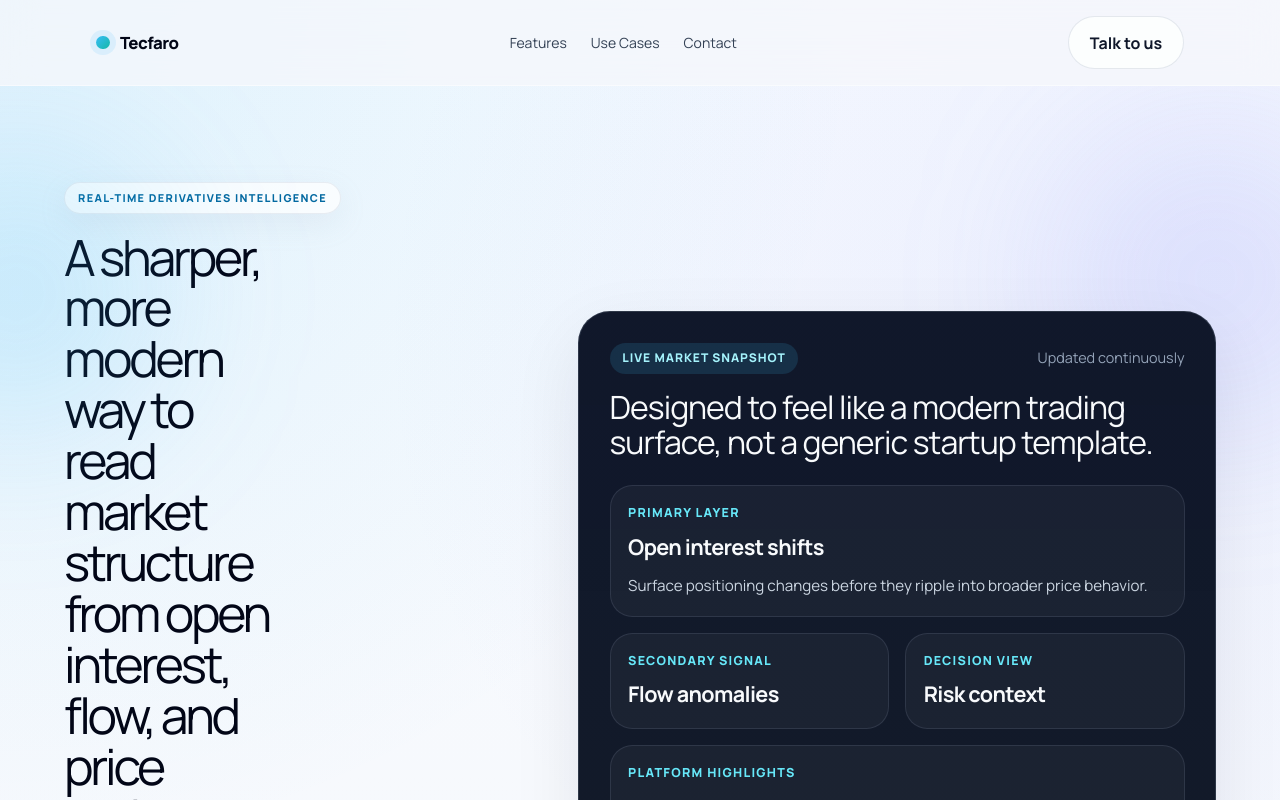
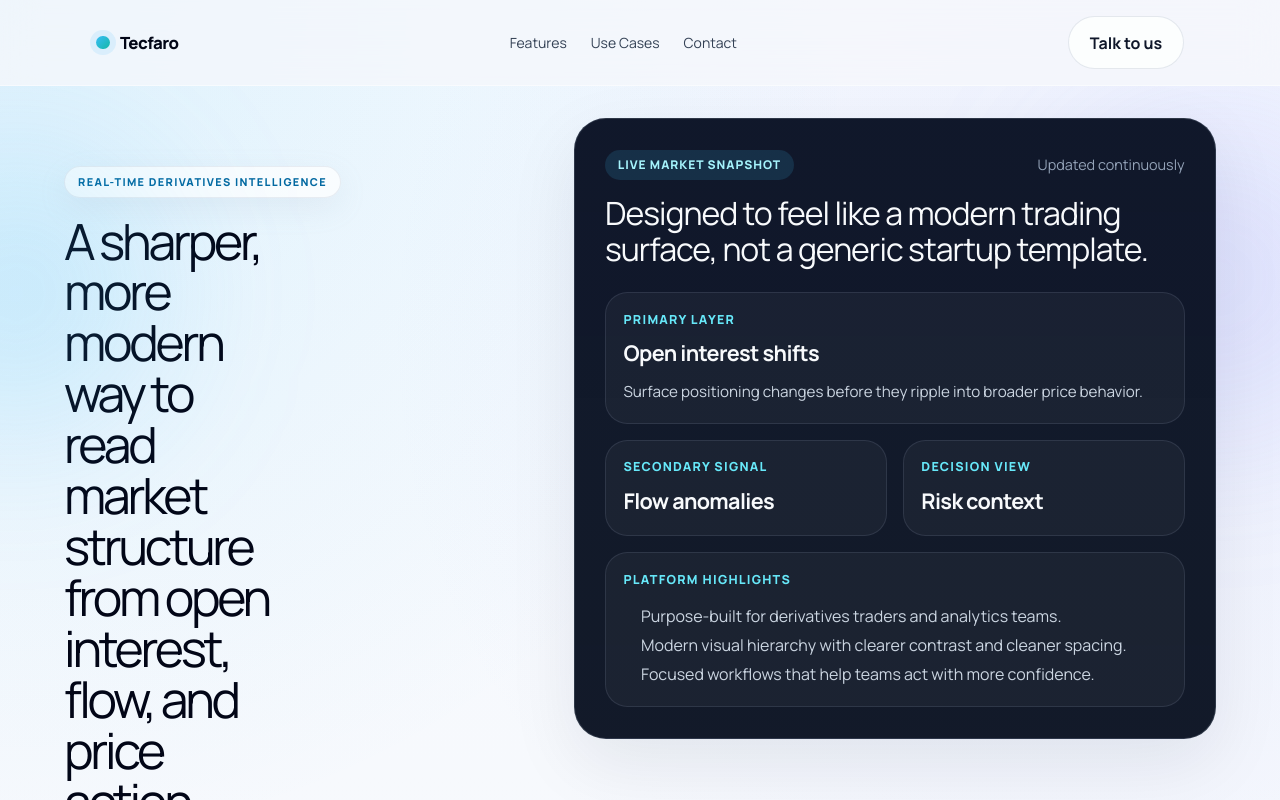
Before and after one commit to karthik-valliappan/tecfaro, a React (Vite) app: page / in a window 1280 px wide. Shown: the top 800 px of the page. Built offline with nearby package versions, Linux system fonts and the light colour scheme.

Commit message:
gap fixed

```diff
--- a/src/TecfaroLanding.jsx
+++ b/src/TecfaroLanding.jsx
@@ -115,8 +115,8 @@ export default function TecfaroLanding() {
           <div className="hero-orb hero-orb--left" aria-hidden="true" />
           <div className="hero-orb hero-orb--right" aria-hidden="true" />
 
-          <div className="mx-auto grid max-w-6xl gap-12 lg:grid-cols-[minmax(0,0.76fr)_minmax(460px,1.04fr)] lg:items-center">
-            <div className="pt-10 lg:pt-16">
+          <div className="mx-auto grid max-w-6xl gap-10 lg:grid-cols-[minmax(0,0.76fr)_minmax(460px,1.04fr)] lg:items-start">
+            <div className="pt-10 lg:pt-12">
               <p className="eyebrow">Real-time derivatives intelligence</p>
               <h1 className="hero-title">
                 A sharper, more modern way to read market structure from open
--- a/src/index.css
+++ b/src/index.css
@@ -282,7 +282,7 @@ a {
     rgba(15, 23, 42, 0.92);
   color: #f8fafc;
   max-width: 100%;
-  min-height: 33rem;
+  min-height: 29rem;
 }
 
 .hero-panel__topline {
```
